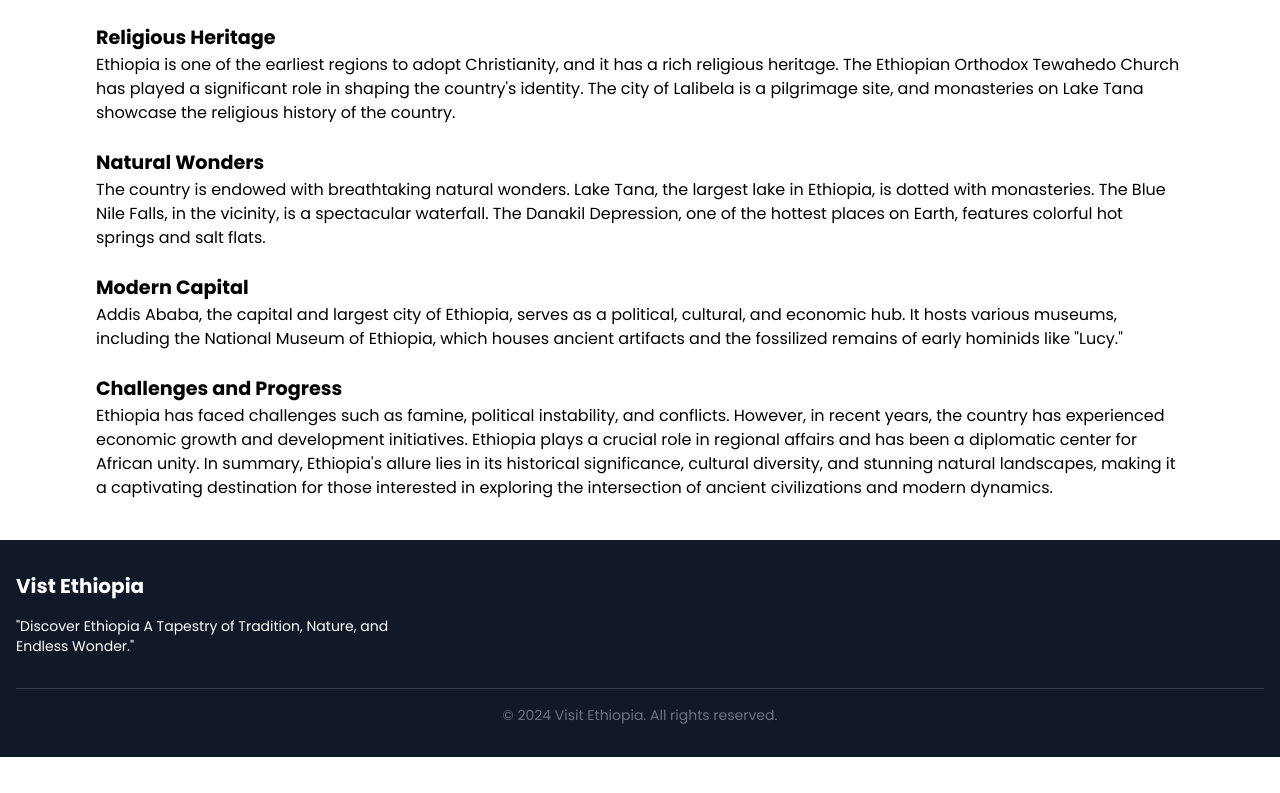
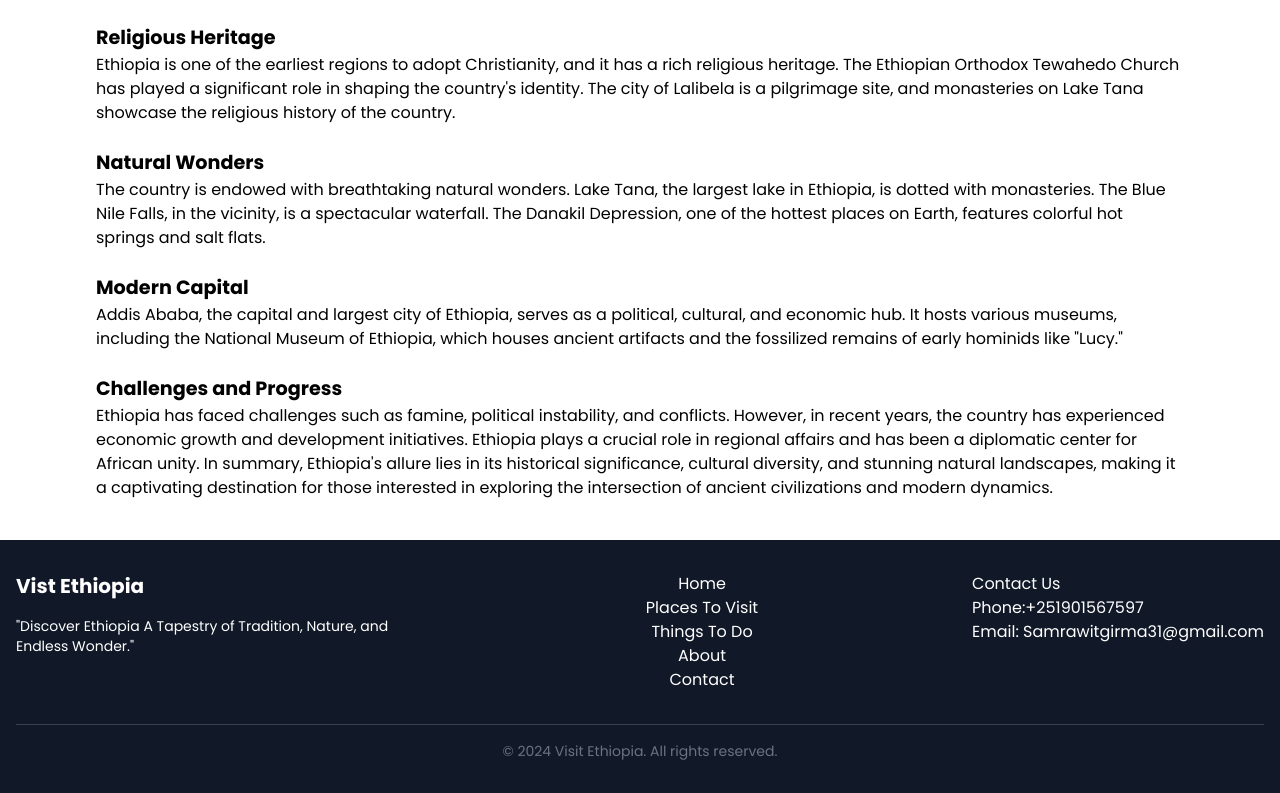
Before and after one commit to Aletia88/Visit-Ethiopia, a React (Vite) app in the folder visit-etiopia/: page /About in a window 1280 px wide. Shown: the part 1414-2207 px from the top of the page. Before the commit the page ends 2171 px from the top, so only its background shows below. Built offline with nearby package versions, Linux system fonts and the light colour scheme; a web font is replaced by a local one.

Commit message:
contact us

```diff
--- a/visit-etiopia/src/Components/Footer.jsx
+++ b/visit-etiopia/src/Components/Footer.jsx
@@ -1,4 +1,5 @@
 import React from 'react';
+import { Link } from "react-router-dom";
 
 function Footer() {
   return (
@@ -9,7 +10,48 @@ function Footer() {
             <h4 className="text-xl font-bold mb-4">Vist Ethiopia</h4>
             <p className="text-sm">"Discover Ethiopia A Tapestry of Tradition, Nature, and Endless Wonder."</p>
           </div>
+          <div>
+          <ul className="   text-white text-md">
+            <li className="">
+              <Link to="../Home">
+                <a href="#" className="">
+                  Home
+                </a>
+              </Link>
+            </li>
+            <li>
+              <Link to="../places">
+                <a href="#places" className="w-full ">
+                  Places To Visit
+                </a>
+              </Link>
+            </li>
+            <li>
+              <Link to="../Things">
+                <a className=" ">Things To Do</a>
+              </Link>
+            </li>
+            <Link to="../About">
+              <li>
+                <a href="#footer" className=" ">
+                  About
+                </a>
+              </li>
+            </Link>
+            <li>
+              <a href="#footer" className=" ">
+                Contact
+              </a>
+            </li>
 
+          </ul>
+          </div>
+
+          <div>
+            <h1>Contact Us</h1>
+           <p>Phone:+251901567597</p>
+           <p>Email: Samrawitgirma31@gmail.com</p>
+          </div>
 
         </div>
         <div className="border-t border-gray-700 mt-8 pt-4">
```
